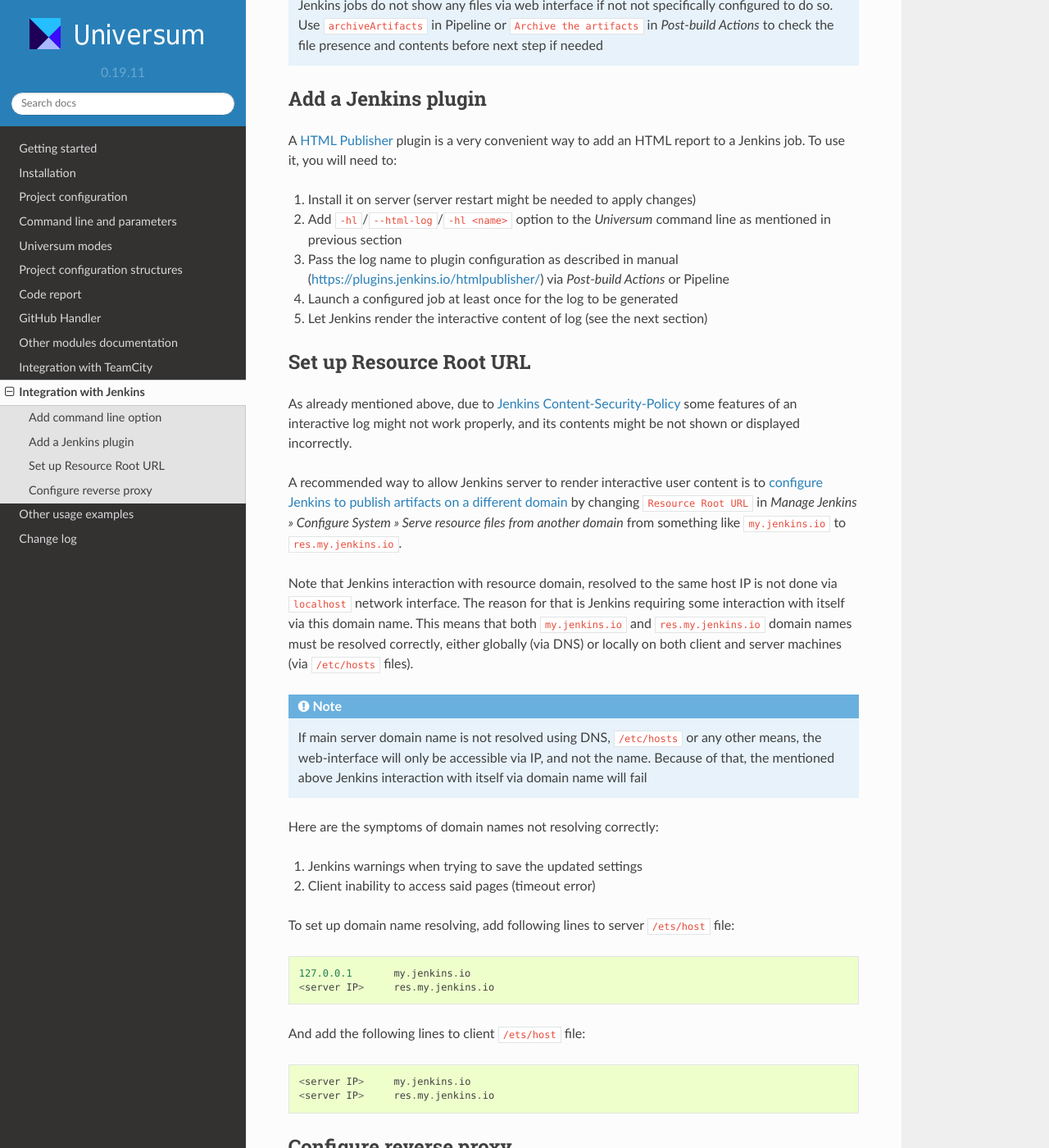
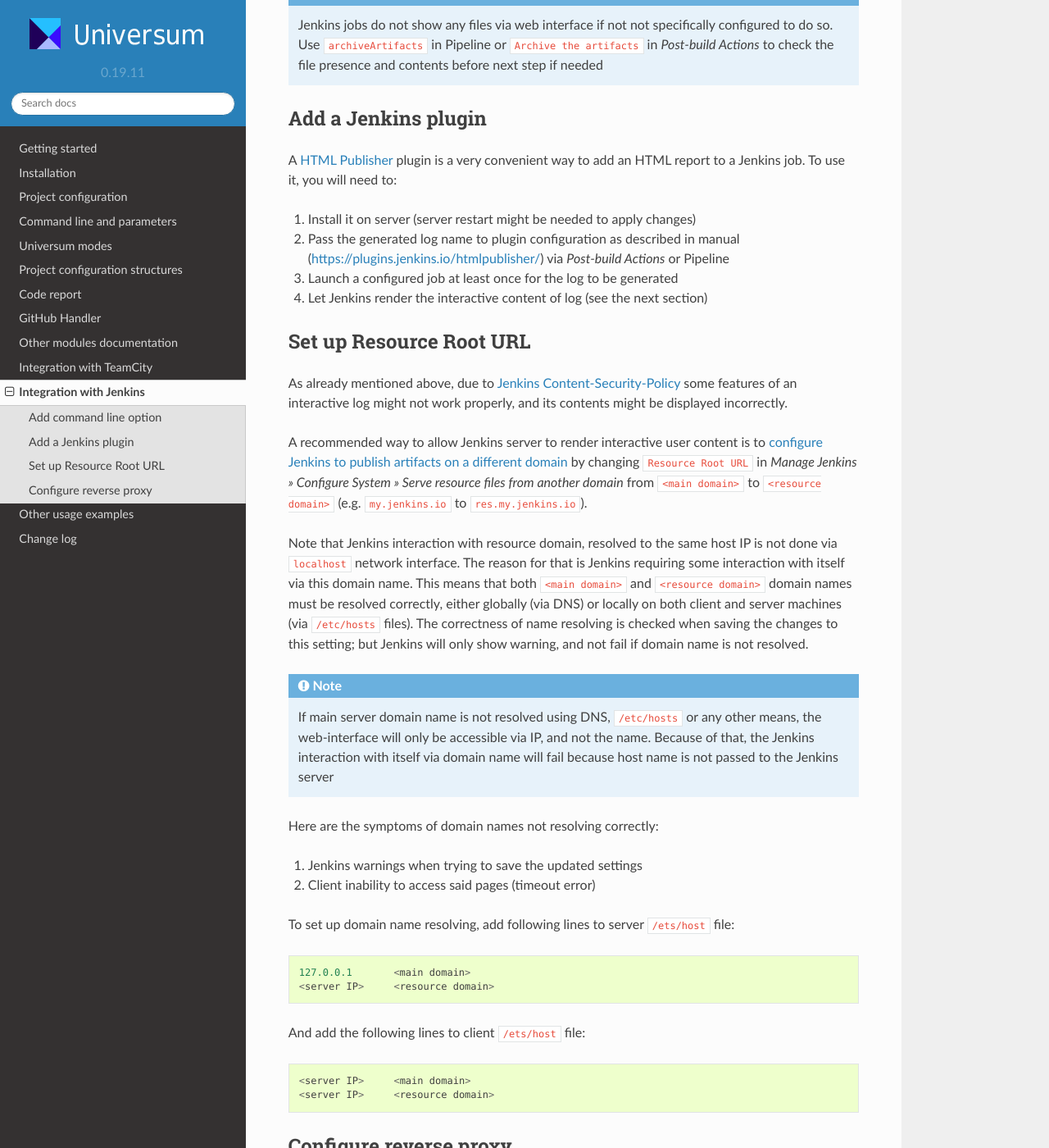
Before and after one commit to Samsung/Universum, a Sphinx documentation site: the page built from doc/jenkins.rst, in a window 1280 px wide and 1400 px high, scrolled down 987 px. Shown: the whole window at 82% size. Built offline with Sphinx 7.4.7 and the Read the Docs theme 2.0.0, drawn with Linux system fonts in a browser that asks for light colours; some of the changed text lies outside the part shown.

Commit message:
fix(doc): add more changes from review

```diff
--- a/doc/jenkins.rst
+++ b/doc/jenkins.rst
@@ -13,7 +13,8 @@
   <https://www.jetbrains.com/help/teamcity/service-messages.html>`__ to increase log readability
 
 To simplify navigating long logs and finding relevant information on build results, we provide a user-friendly
-interactive log with collapsible blocks and other features.
+interactive log with collapsible blocks and other features. This log can also be used outside of Jenkins, but
+for Jenkins users it adds the missing functionality.
 
 .. warning::
 
@@ -55,11 +56,10 @@
 to a Jenkins job. To use it, you will need to:
 
 1. Install it on server (server restart might be needed to apply changes)
-2. Add ``-hl``/``--html-log``/``-hl <name>`` option to the `Universum` command line as mentioned in previous section
-3. Pass the log name to plugin configuration as described in manual (https://plugins.jenkins.io/htmlpublisher/)
+2. Pass the generated log name to plugin configuration as described in manual (https://plugins.jenkins.io/htmlpublisher/)
    via `Post-build Actions` or Pipeline
-4. Launch a configured job at least once for the log to be generated
-5. Let Jenkins render the interactive content of log (see the next section)
+3. Launch a configured job at least once for the log to be generated
+4. Let Jenkins render the interactive content of log (see the next section)
 
 
 .. _jenkins#resource_url:
@@ -69,23 +69,25 @@
 
 As already mentioned above, due to `Jenkins Content-Security-Policy
 <https://www.jenkins.io/doc/book/security/configuring-content-security-policy/>`__ some features of an interactive log
-might not work properly, and its contents might be not shown or displayed incorrectly.
+might not work properly, and its contents might be displayed incorrectly.
 
 A recommended way to allow Jenkins server to render interactive user content is to `configure Jenkins to publish
 artifacts on a different domain <https://www.jenkins.io/doc/book/security/user-content/#resource-root-url>`__
 by changing ``Resource Root URL`` in `Manage Jenkins » Configure System » Serve resource files from another domain`
-from something like ``my.jenkins.io`` to ``res.my.jenkins.io``.
+from ``<main domain>`` to ``<resource domain>`` (e.g. ``my.jenkins.io`` to ``res.my.jenkins.io``).
 
 Note that Jenkins interaction with resource domain, resolved to the same host IP is not done via ``localhost``
 network interface. The reason for that is Jenkins requiring some interaction with itself via this domain name.
-This means that both ``my.jenkins.io`` and ``res.my.jenkins.io`` domain names must be resolved correctly, either
-globally (via DNS) or locally on both client and server machines (via ``/etc/hosts`` files).
+This means that both ``<main domain>`` and ``<resource domain>`` domain names must be resolved correctly, either
+globally (via DNS) or locally on both client and server machines (via ``/etc/hosts`` files). The correctness of
+name resolving is checked when saving the changes to this setting; but Jenkins will only show warning, and not
+fail if domain name is not resolved.
 
 .. note::
 
     If main server domain name is not resolved using DNS, ``/etc/hosts`` or any other means, the web-interface
-    will only be accessible via IP, and not the name. Because of that, the mentioned above Jenkins interaction
-    with itself via domain name will fail
+    will only be accessible via IP, and not the name. Because of that, the Jenkins interaction with itself
+    via domain name will fail because host name is not passed to the Jenkins server
 
 Here are the symptoms of domain names not resolving correctly:
 
@@ -94,13 +96,13 @@
 
 To set up domain name resolving, add following lines to server ``/ets/host`` file::
 
-    127.0.0.1       my.jenkins.io
-    <server IP>     res.my.jenkins.io
+    127.0.0.1       <main domain>
+    <server IP>     <resource domain>
 
 And add the following lines to client ``/ets/host`` file::
 
-    <server IP>     my.jenkins.io
-    <server IP>     res.my.jenkins.io
+    <server IP>     <main domain>
+    <server IP>     <resource domain>
 
 
 .. _jenkins#nginx:
```
